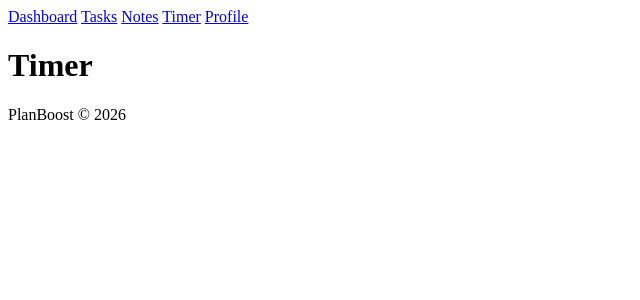
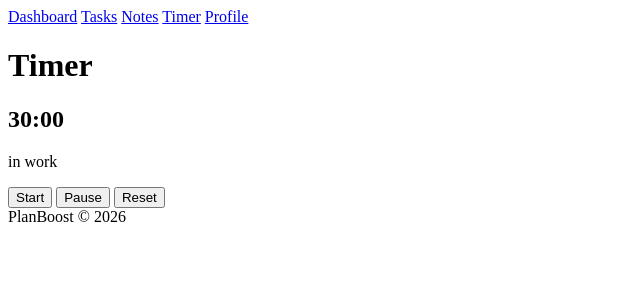
Before and after one commit to imaquar/PlanBoost, a Django app: page /timer/ in a window 1280 px wide. Shown: the top 300 px of the page, without its empty margins (0-640 px from the left). Run offline with Django 5.2, Linux system fonts and the light colour scheme; the visitor is signed in with stand-in values (Sample User, id 1).

Commit message:
add a timer template

```diff
--- a/templates/timer/timer.html
+++ b/templates/timer/timer.html
@@ -1,4 +1,15 @@
 {% extends 'base.html' %}
 {% block title %}Timer{% endblock title %}
 {% block title_h1 %}Timer{% endblock title_h1 %}
-{% block content %}{% endblock content %}
+{% block content %}
+<section id="timer-shell" class="timer-shell">
+    <h2 id="timer-display" class="timer-display">30:00</h2>
+    <p id="timer-mode" class="timer-mode">in work</p>
+
+    <div class="timer-controls">
+        <button id="start-button" type="button">Start</button>
+        <button id="pause-button" type="button">Pause</button>
+        <button id="reset-button" type="button">Reset</button>
+    </div>
+</section>
+{% endblock content %}
```
